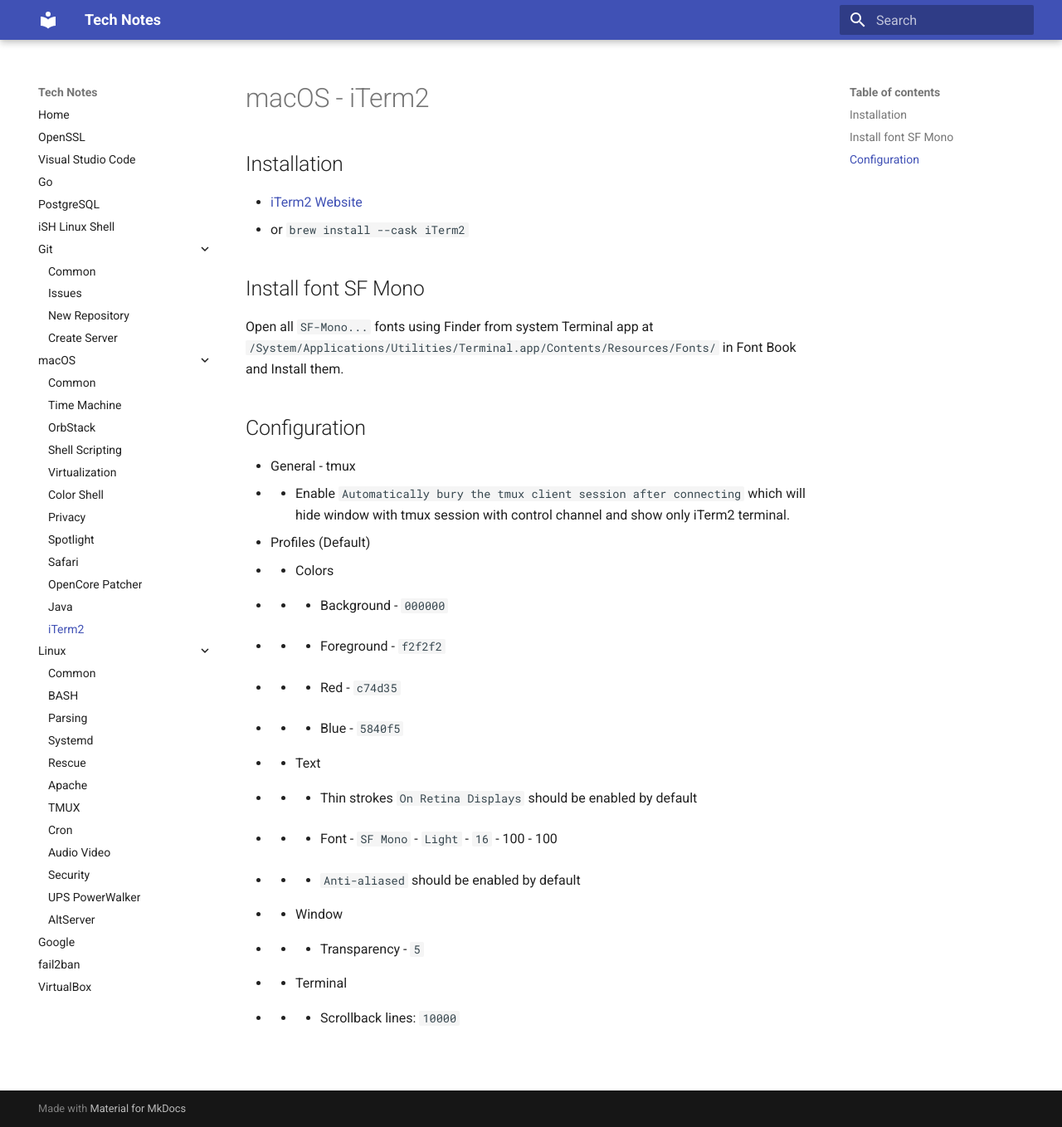
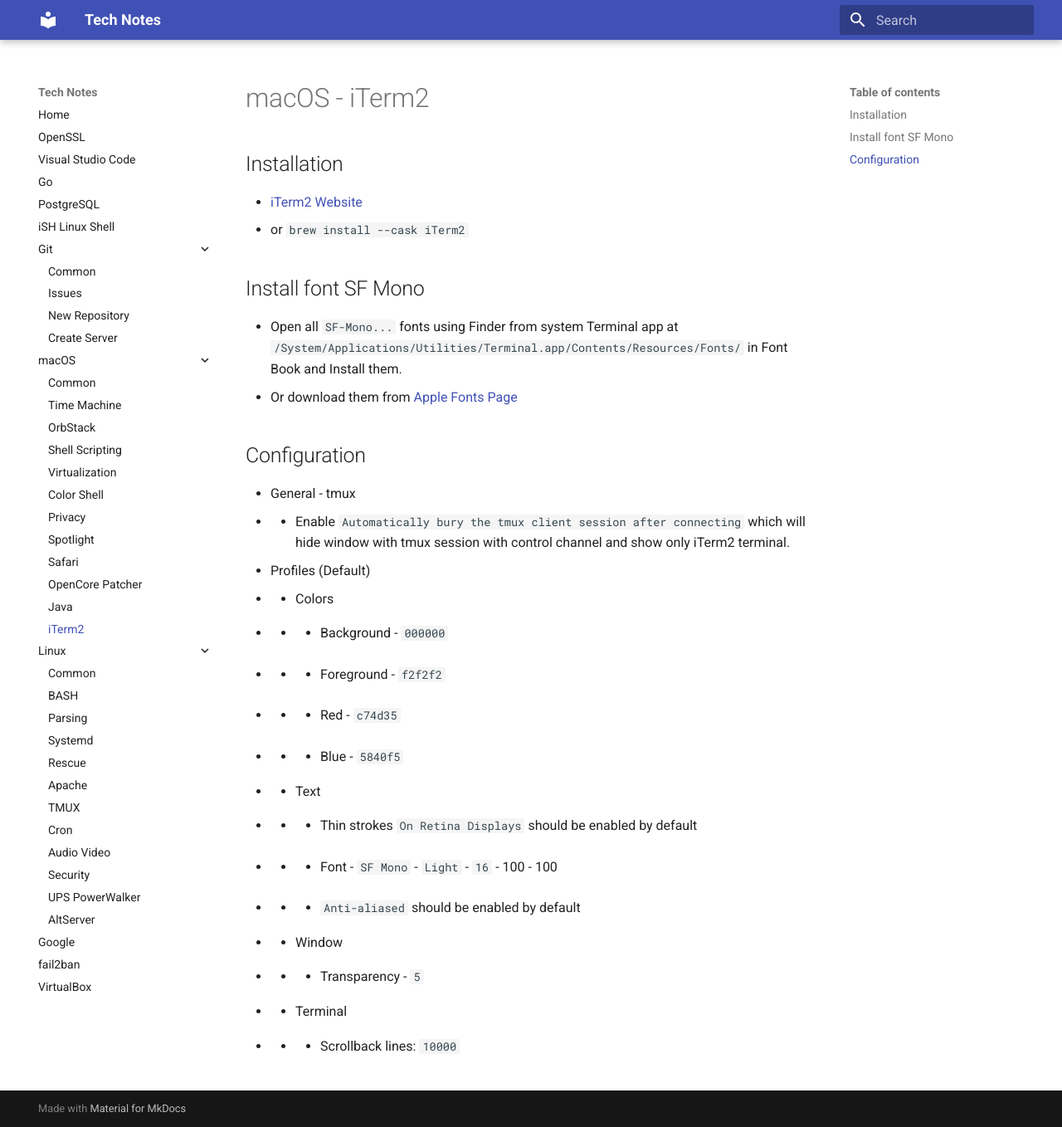
Before and after one commit to jorycz/technotes, an MkDocs documentation site: the page built from docs/macOS/macOS-iTerm2.md, in a window 1280 px wide and 1358 px high. Shown: the whole window at 83% size. Built offline with MkDocs 1.6.1 and Material for MkDocs 9.7.7, drawn with Linux system fonts in a browser that asks for light colours.

Commit message:
Added Apple Fonts page

```diff
--- a/docs/macOS/macOS-iTerm2.md
+++ b/docs/macOS/macOS-iTerm2.md
@@ -7,7 +7,8 @@
 
 ## Install font SF Mono
 
-Open all `SF-Mono...` fonts using Finder from system Terminal app at `/System/Applications/Utilities/Terminal.app/Contents/Resources/Fonts/` in Font Book and Install them.
+* Open all `SF-Mono...` fonts using Finder from system Terminal app at `/System/Applications/Utilities/Terminal.app/Contents/Resources/Fonts/` in Font Book and Install them.
+* Or download them from [Apple Fonts Page](https://developer.apple.com/fonts/)
 
 ## Configuration
 
```
